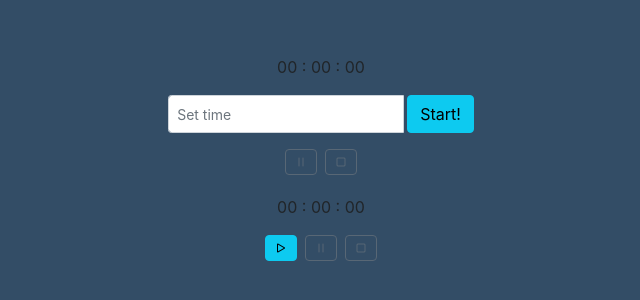
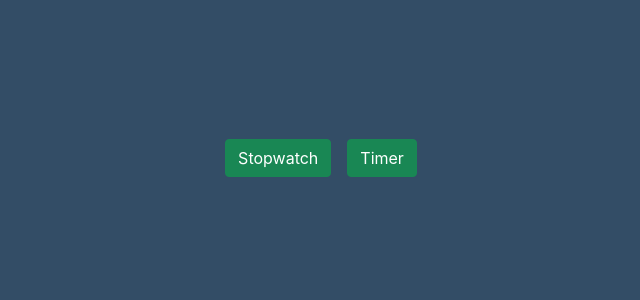
Before and after one commit to Omriruvio/react-stopwatch, a React (Create React App) app: page / in a window 1280 px wide. Shown: the part 242-542 px from the top of the page, without its empty margins (319-959 px from the left). Built offline with nearby package versions, Linux system fonts and the light colour scheme.

Commit message:
feature(selector): add navigation

```diff
--- a/package.json
+++ b/package.json
@@ -3,6 +3,7 @@
   "version": "0.1.0",
   "private": true,
   "dependencies": {
+    "@popperjs/core": "^2.11.5",
     "@testing-library/jest-dom": "^5.16.3",
     "@testing-library/react": "^12.1.4",
     "@testing-library/user-event": "^13.5.0",
--- a/src/App.js
+++ b/src/App.js
@@ -1,4 +1,5 @@
 import { BrowserRouter, Routes, Route } from 'react-router-dom';
+import Selector from './components/Selector';
 import StopWatch from './components/StopWatch';
 import Timer from './components/Timer';
 
@@ -7,15 +8,7 @@ function App() {
     <div className="page-content">
       <BrowserRouter>
         <Routes>
-          <Route
-            path="/"
-            element={
-              <>
-                <Timer />
-                <StopWatch />
-              </>
-            }
-          ></Route>
+          <Route path="/" element={<Selector />} />
           <Route path="/stopwatch" element={<StopWatch />}></Route>
           <Route path="/timer" element={<Timer />} />
         </Routes>
--- /dev/null
+++ b/src/components/Selector.jsx
@@ -0,0 +1,11 @@
+import { Link } from "react-router-dom";
+
+export default function Selector () {
+
+  return (
+    <div style={{display: 'flex', gap: '1rem'}}>
+      <Link to={'/stopwatch'}><button type='button' className="btn btn-success">Stopwatch</button></Link>
+      <Link to={'/timer'}><button type='button' className="btn btn-success">Timer</button></Link>
+    </div>
+  )
+}
```
Also changed, not shown: 1 other file (tests, documents, lock files or other folders).
